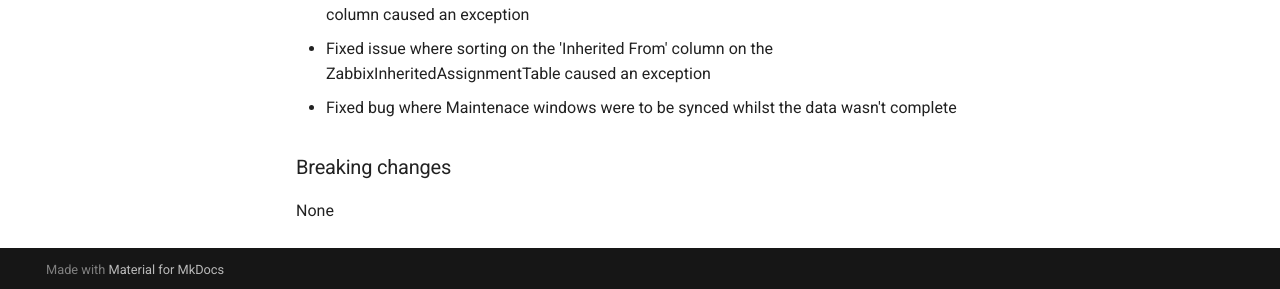
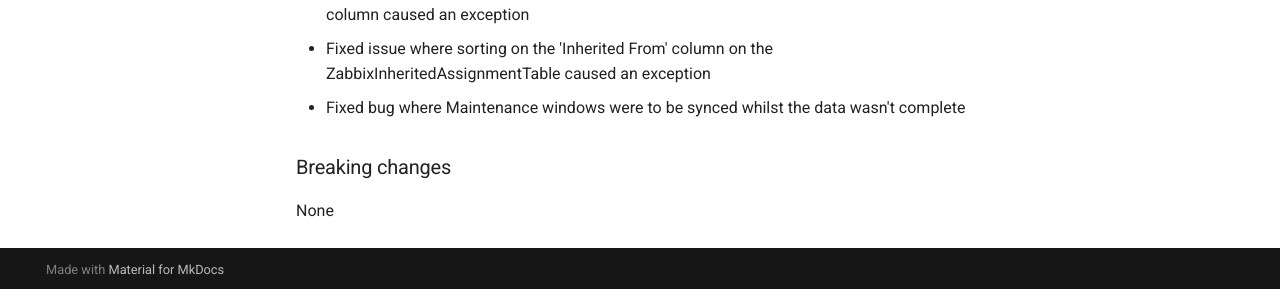
Before and after one commit to OpensourceICTSolutions/nbxsync, an MkDocs documentation site: the page built from docs/changelog.md, in a window 1280 px wide and 1006 px high. Shown: the part 714-1003 px from the top of the window. Built offline with MkDocs 1.6.1 and Material for MkDocs 9.7.7, drawn with Linux system fonts in a browser that asks for light colours; comment, search, counter and statistics services are not loaded.

Commit message:
Fix typo

```diff
--- a/docs/changelog.md
+++ b/docs/changelog.md
@@ -18,7 +18,7 @@
 - Fixed bug where templates with HTTP agent items required *any* interface, whilst it should be *None*
 - Fixed issue where sorting the ZabbixServerAssignmentObjectViewTable on the 'Sync status' column caused an exception
 - Fixed issue where sorting on the 'Inherited From' column on the ZabbixInheritedAssignmentTable caused an exception
-- Fixed bug where Maintenace windows were to be synced whilst the data wasn't complete
+- Fixed bug where Maintenance windows were to be synced whilst the data wasn't complete
 
 ### Breaking changes
 
```
